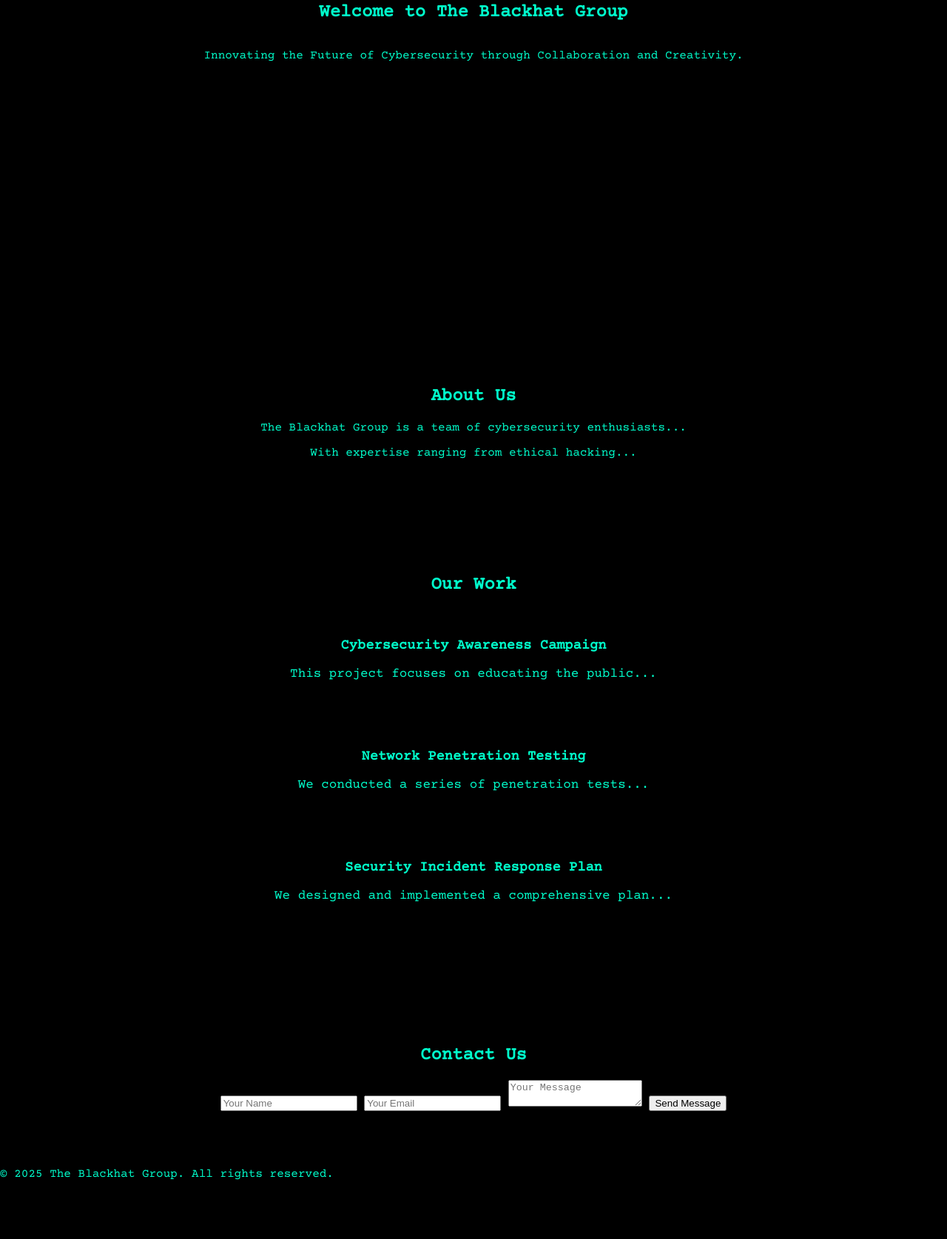
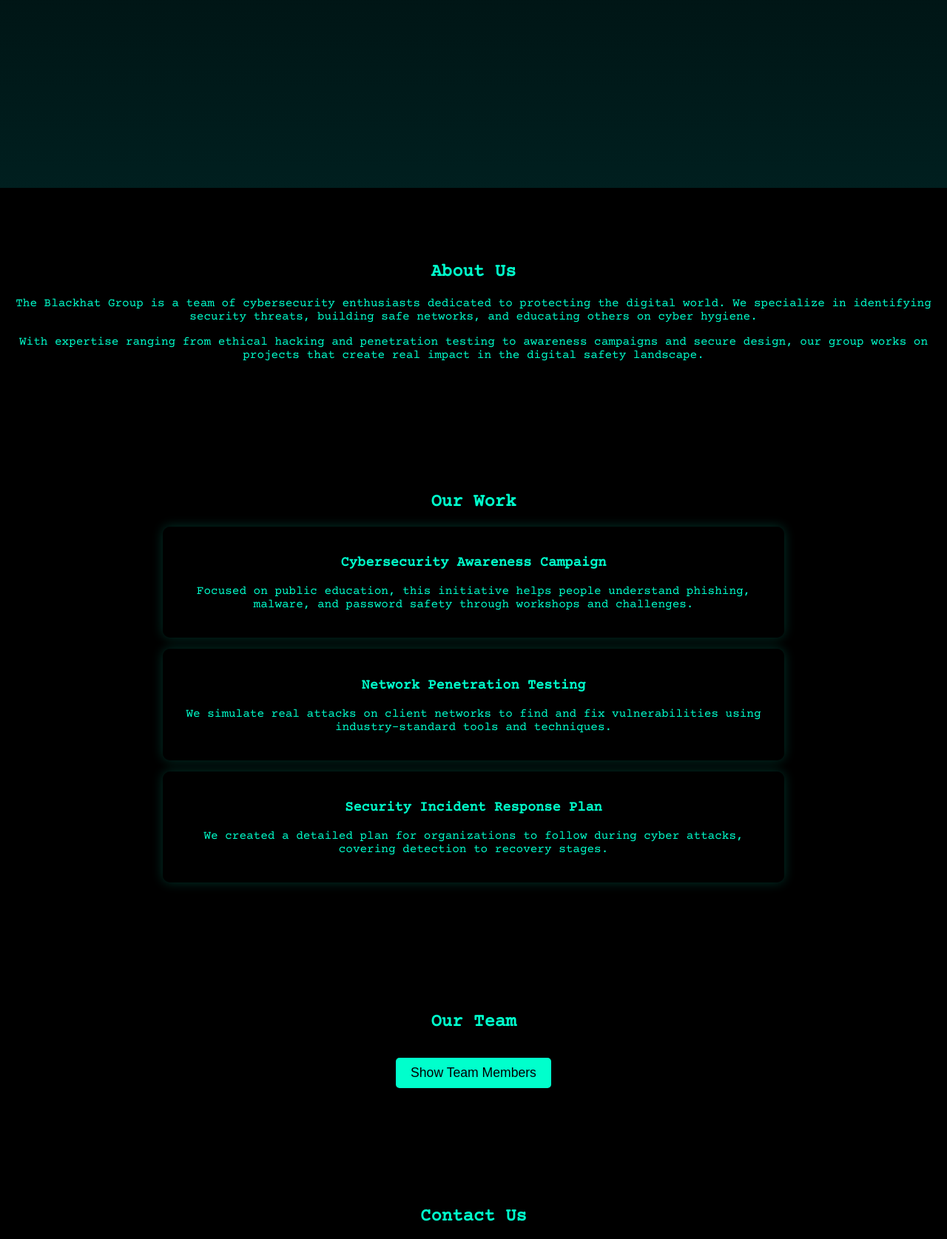
Before and after one commit to Mohammed2unsi/-the-blackhat-group-, a plain HTML site: page index.html in a window 1280 px wide. Shown: the part 586-2261 px from the top of the page at 74% size. Before the commit the page ends 2198 px from the top, so only its background shows below. Drawn offline with nearby package versions, Linux system fonts and the light colour scheme.

Commit message:
Update index.html

```diff
--- a/index.html
+++ b/index.html
@@ -1,126 +1,223 @@
-<!DOCTYPE html> <!-- Declares the document type and version of HTML (HTML5) -->
-<html lang="en"> <!-- Root element of the document with language set to English -->
-<head> <!-- Contains metadata and links to styles/scripts -->
-    <meta charset="UTF-8"> <!-- Sets character encoding to UTF-8 for full symbol support -->
-    <meta name="viewport" content="width=device-width, initial-scale=1.0"> <!-- Makes the site responsive on all devices -->
-    <title>The Blackhat Group</title> <!-- Title shown in browser tab -->
-    <link href="https://fonts.googleapis.com/css2?family=Courier+Prime&display=swap" rel="stylesheet"> <!-- Imports a Google Font -->
+<!DOCTYPE html> <!-- Declares the document type as HTML5 -->
+<html lang="en"> <!-- Root element with language set to English -->
+
+<head> <!-- Head section for metadata and styles -->
+    <meta charset="UTF-8"> <!-- Character encoding for special characters -->
+    <meta name="viewport" content="width=device-width, initial-scale=1.0"> <!-- Ensures responsiveness on all devices -->
+    <title>The Blackhat Group</title> <!-- Title shown in the browser tab -->
+
+    <!-- Importing Google Font -->
+    <link href="https://fonts.googleapis.com/css2?family=Courier+Prime&display=swap" rel="stylesheet">
 
     <style>
-        /* General body styles */
+        /* Global styles */
         body {
-            margin: 0; /* Removes default margin */
-            font-family: 'Courier Prime', monospace; /* Sets custom font */
-            background-color: #000; /* Black background */
-            color: #00ffcc; /* Cyan-like text color */
-            overflow-x: hidden; /* Prevents horizontal scrolling */
+            margin: 0; /* Remove default margin */
+            font-family: 'Courier Prime', monospace; /* Apply custom font */
+            background-color: #000; /* Set background to black */
+            color: #00ffcc; /* Set text color to cyan */
+            overflow-x: hidden; /* Prevent horizontal scroll */
         }
 
-        /* Fixed header styles */
+        /* Fixed navigation bar */
         header {
-            position: fixed; /* Stays at top when scrolling */
+            position: fixed; /* Keep at the top */
             width: 100%; /* Full width */
-            top: 0;
-            left: 0;
-            background: rgba(0, 0, 0, 0.8); /* Semi-transparent background */
-            padding: 10px; /* Spacing inside header */
-            z-index: 1000; /* Keeps it above other content */
+            top: 0; left: 0;
+            background: rgba(0, 0, 0, 0.8); /* Transparent black */
+            padding: 10px; /* Inner spacing */
+            z-index: 1000; /* On top of other elements */
         }
 
         nav {
             display: flex; /* Horizontal layout */
-            justify-content: space-around; /* Even spacing between links */
+            justify-content: center; /* Centered nav links */
+            gap: 30px; /* Space between nav links */
         }
 
         nav a {
-            color: #00ffcc; /* Link color */
-            text-decoration: none; /* Removes underline */
-            padding: 10px; /* Space around text */
-            transition: color 0.3s; /* Smooth color change on hover */
+            color: #00ffcc; /* Text color */
+            text-decoration: none; /* No underline */
+            padding: 10px;
+            transition: color 0.3s; /* Smooth hover transition */
         }
 
         nav a:hover {
-            color: #ffcc00; /* Yellow color when hovered */
+            color: #ffcc00; /* Change color on hover */
         }
 
+        /* Hero / Welcome Section */
         .hero {
-            height: 100vh; /* Full viewport height */
+            height: 100vh; /* Full screen height */
             display: flex;
             flex-direction: column;
-            justify-content: center; /* Center vertically */
-            align-items: center; /* Center horizontally */
+            justify-content: center; /* Vertically centered */
+            align-items: center; /* Horizontally centered */
+            text-align: center;
+            background: linear-gradient(to bottom, #000000, #001f1f); /* Stylish gradient */
+            padding: 20px;
+        }
+
+        .binary-title span {
+            font-size: 2.2rem; /* Large text */
+            animation: flicker 1.5s infinite alternate; /* Flicker animation */
+        }
+
+        @keyframes flicker {
+            0% { opacity: 0.7; }
+            100% { opacity: 1; }
+        }
+
+        /* Section spacing */
+        .section {
+            padding: 80px 20px 60px; /* Add top space to clear the fixed nav */
             text-align: center;
         }
 
-        .section {
-            padding: 60px 20px; /* Top-bottom and side padding */
-            text-align: center;
+        /* Team container (hidden initially) */
+        .team {
+            max-width: 600px;
+            margin: auto;
+            opacity: 0;
+            display: none;
+            transition: opacity 0.5s ease-in-out;
         }
 
-        .team {
-            max-width: 600px; /* Limits width */
-            margin: auto;
-            opacity: 0; /* Hidden initially */
-            display: none;
-            transition: opacity 0.5s ease-in-out; /* Smooth fade */
-        }
-
+        /* Button style */
         .team-btn {
-            background: #00ffcc; /* Button background color */
-            color: #000; /* Text color */
+            background: #00ffcc;
+            color: #000;
             border: none;
-            padding: 10px 15px;
+            padding: 10px 20px;
             font-size: 1.1em;
             cursor: pointer;
-            transition: background 0.3s, transform 0.2s; /* Hover effects */
+            border-radius: 5px;
+            margin-top: 15px;
+            transition: background 0.3s, transform 0.2s;
         }
 
         .team-btn:hover {
-            background: #ffcc00; /* Yellow background on hover */
-            transform: scale(1.05); /* Slight zoom effect */
+            background: #ffcc00;
+            transform: scale(1.05);
         }
 
+        /* Project cards */
         .project {
-            background: rgba(0, 0, 0, 0.7); /* Semi-transparent card */
+            background: rgba(0, 0, 0, 0.7);
             padding: 20px;
-            margin: 15px;
-            border-radius: 8px; /* Rounded corners */
-            transition: transform 0.3s ease-in-out; /* Hover animation */
-        }
-
-        .project h3 {
-            margin-bottom: 10px;
-        }
-
-        .project p {
-            font-size: 1.1em;
-            color: #00ffcc;
+            margin: 15px auto;
+            border-radius: 10px;
+            max-width: 800px;
+            transition: transform 0.3s ease-in-out;
+            box-shadow: 0 0 15px #00ffcc33;
         }
 
         .project:hover {
-            transform: scale(1.05); /* Card zoom on hover */
+            transform: scale(1.03);
+        }
+
+        /* Contact form */
+        .contact-form {
+            max-width: 500px;
+            margin: auto;
+            display: flex;
+            flex-direction: column;
+            gap: 15px;
+        }
+
+        .contact-form input,
+        .contact-form textarea {
+            padding: 10px;
+            border: none;
+            border-radius: 5px;
+            font-family: 'Courier Prime', monospace;
+        }
+
+        .contact-form button {
+            background-color: #00ffcc;
+            color: #000;
+            border: none;
+            padding: 10px;
+            font-weight: bold;
+            cursor: pointer;
+            border-radius: 5px;
+            transition: background 0.3s;
+        }
+
+        .contact-form button:hover {
+            background-color: #ffcc00;
+        }
+
+        footer {
+            text-align: center;
+            padding: 20px;
+            background: #000;
+            font-size: 0.9em;
         }
     </style>
 </head>
 
 <body>
 
-<!-- Navigation Header -->
+<!-- Navigation bar -->
 <header>
     <nav>
-        <a href="#home">Home</a> <!-- Link to Home section -->
-        <a href="#about">About Us</a> <!-- Link to About Us section -->
-        <a href="#projects">Projects</a> <!-- Link to Projects section -->
-        <a href="#team">Team Members</a> <!-- Link to Team section -->
-        <a href="#contact">Contact</a> <!-- Link to Contact section -->
+        <a href="#home">Home</a> <!-- Jump to Home -->
+        <a href="#about">About Us</a> <!-- Jump to About -->
+        <a href="#projects">Projects</a> <!-- Jump to Projects -->
+        <a href="#team">Team Members</a> <!-- Jump to Team -->
+        <a href="#contact">Contact</a> <!-- Jump to Contact -->
     </nav>
 </header>
 
-<!-- Team Section -->
+<!-- Hero section -->
+<section id="home" class="hero">
+    <h1 class="binary-title">
+        <!-- Each letter in a span for styling/flicker effect -->
+        <span>W</span><span>e</span><span>l</span><span>c</span><span>o</span><span>m</span><span>e</span>
+        <span>t</span><span>o</span>
+        <span>T</span><span>h</span><span>e</span>
+        <span>B</span><span>l</span><span>a</span><span>c</span><span>k</span><span>h</span><span>a</span><span>t</span>
+        <span>G</span><span>r</span><span>o</span><span>u</span><span>p</span>
+    </h1>
+    <p>Innovating the Future of Cybersecurity through Collaboration and Creativity.</p>
+</section>
+
+<!-- About Us -->
+<section id="about" class="section">
+    <h2>About Us</h2>
+    <p>
+        The Blackhat Group is a team of cybersecurity enthusiasts dedicated to protecting the digital world.
+        We specialize in identifying security threats, building safe networks, and educating others on cyber hygiene.
+    </p>
+    <p>
+        With expertise ranging from ethical hacking and penetration testing to awareness campaigns and secure design,
+        our group works on projects that create real impact in the digital safety landscape.
+    </p>
+</section>
+
+<!-- Projects -->
+<section id="projects" class="section">
+    <h2>Our Work</h2>
+    <div class="project">
+        <h3>Cybersecurity Awareness Campaign</h3>
+        <p>Focused on public education, this initiative helps people understand phishing, malware, and password safety through workshops and challenges.</p>
+    </div>
+    <div class="project">
+        <h3>Network Penetration Testing</h3>
+        <p>We simulate real attacks on client networks to find and fix vulnerabilities using industry-standard tools and techniques.</p>
+    </div>
+    <div class="project">
+        <h3>Security Incident Response Plan</h3>
+        <p>We created a detailed plan for organizations to follow during cyber attacks, covering detection to recovery stages.</p>
+    </div>
+</section>
+
+<!-- Team Members -->
 <section id="team" class="section">
     <h2>Our Team</h2>
-    <button id="toggleTeam" class="team-btn">Show Team Members</button> <!-- Toggles visibility -->
-    <div class="team" id="teamList"> <!-- Hidden team member list -->
+    <button id="toggleTeam" class="team-btn">Show Team Members</button> <!-- Button toggles visibility -->
+    <div class="team" id="teamList"> <!-- Hidden team section -->
         <p><strong>Mohammed Tunsi</strong> - Designer</p>
         <p><strong>Jameel Hassan</strong> - Designer</p>
         <p><strong>Ahmed Nahdi</strong> - Cover Page & Group Names</p>
@@ -130,77 +227,33 @@
     </div>
 </section>
 
-<!-- Hero Section (Welcome) -->
-<section id="home" class="hero">
-    <h1 class="binary-title">
-        <!-- Each letter wrapped in <span> for future animation or styling -->
-        <span>W</span><span>e</span><span>l</span><span>c</span><span>o</span><span>m</span><span>e</span>
-        <span>t</span><span>o</span>
-        <span>T</span><span>h</span><span>e</span>
-        <span>B</span><span>l</span><span>a</span><span>c</span><span>k</span><span>h</span><span>a</span><span>t</span>
-        <span>G</span><span>r</span><span>o</span><span>u</span><span>p</span>
-    </h1>
-    <p>Innovating the Future of Cybersecurity through Collaboration and Creativity.</p>
-</section>
-
-<!-- About Us Section -->
-<section id="about" class="section">
-    <h2>About Us</h2>
-    <p>
-        The Blackhat Group is a team of cybersecurity enthusiasts...
-    </p>
-    <p>
-        With expertise ranging from ethical hacking...
-    </p>
-</section>
-
-<!-- Projects Section -->
-<section id="projects" class="section">
-    <h2>Our Work</h2>
-    <!-- Project 1 -->
-    <div class="project">
-        <h3>Cybersecurity Awareness Campaign</h3>
-        <p>This project focuses on educating the public...</p>
-    </div>
-    <!-- Project 2 -->
-    <div class="project">
-        <h3>Network Penetration Testing</h3>
-        <p>We conducted a series of penetration tests...</p>
-    </div>
-    <!-- Project 3 -->
-    <div class="project">
-        <h3>Security Incident Response Plan</h3>
-        <p>We designed and implemented a comprehensive plan...</p>
-    </div>
-</section>
-
-<!-- Contact Form Section -->
+<!-- Contact Us -->
 <section id="contact" class="section">
     <h2>Contact Us</h2>
     <div class="contact-form">
-        <input type="text" placeholder="Your Name"> <!-- User name field -->
-        <input type="email" placeholder="Your Email"> <!-- User email field -->
-        <textarea placeholder="Your Message"></textarea> <!-- Message box -->
-        <button>Send Message</button> <!-- Submit button (not functional here) -->
+        <input type="text" placeholder="Your Name"> <!-- Input field for name -->
+        <input type="email" placeholder="Your Email"> <!-- Input field for email -->
+        <textarea rows="5" placeholder="Your Message"></textarea> <!-- Message box -->
+        <button>Send Message</button> <!-- Send button -->
     </div>
 </section>
 
 <!-- Footer -->
 <footer>
-    <p>&copy; 2025 The Blackhat Group. All rights reserved.</p> <!-- Copyright -->
+    <p>&copy; 2025 The Blackhat Group. All rights reserved.</p>
 </footer>
 
-<!-- JavaScript to toggle team list visibility -->
+<!-- Script to toggle the team section -->
 <script>
-    document.getElementById("toggleTeam").addEventListener("click", function() {
-        let teamList = document.getElementById("teamList");
+    document.getElementById("toggleTeam").addEventListener("click", function () {
+        let teamList = document.getElementById("teamList"); // Get the team section
         if (teamList.style.display === "none" || teamList.style.display === "") {
-            teamList.style.display = "block"; // Show team list
+            teamList.style.display = "block"; // Show the team
             setTimeout(() => teamList.style.opacity = "1", 10); // Fade in
             this.textContent = "Hide Team Members"; // Change button text
         } else {
             teamList.style.opacity = "0"; // Fade out
-            setTimeout(() => teamList.style.display = "none", 500); // Hide after animation
+            setTimeout(() => teamList.style.display = "none", 500); // Hide completely
             this.textContent = "Show Team Members"; // Reset button text
         }
     });
```
